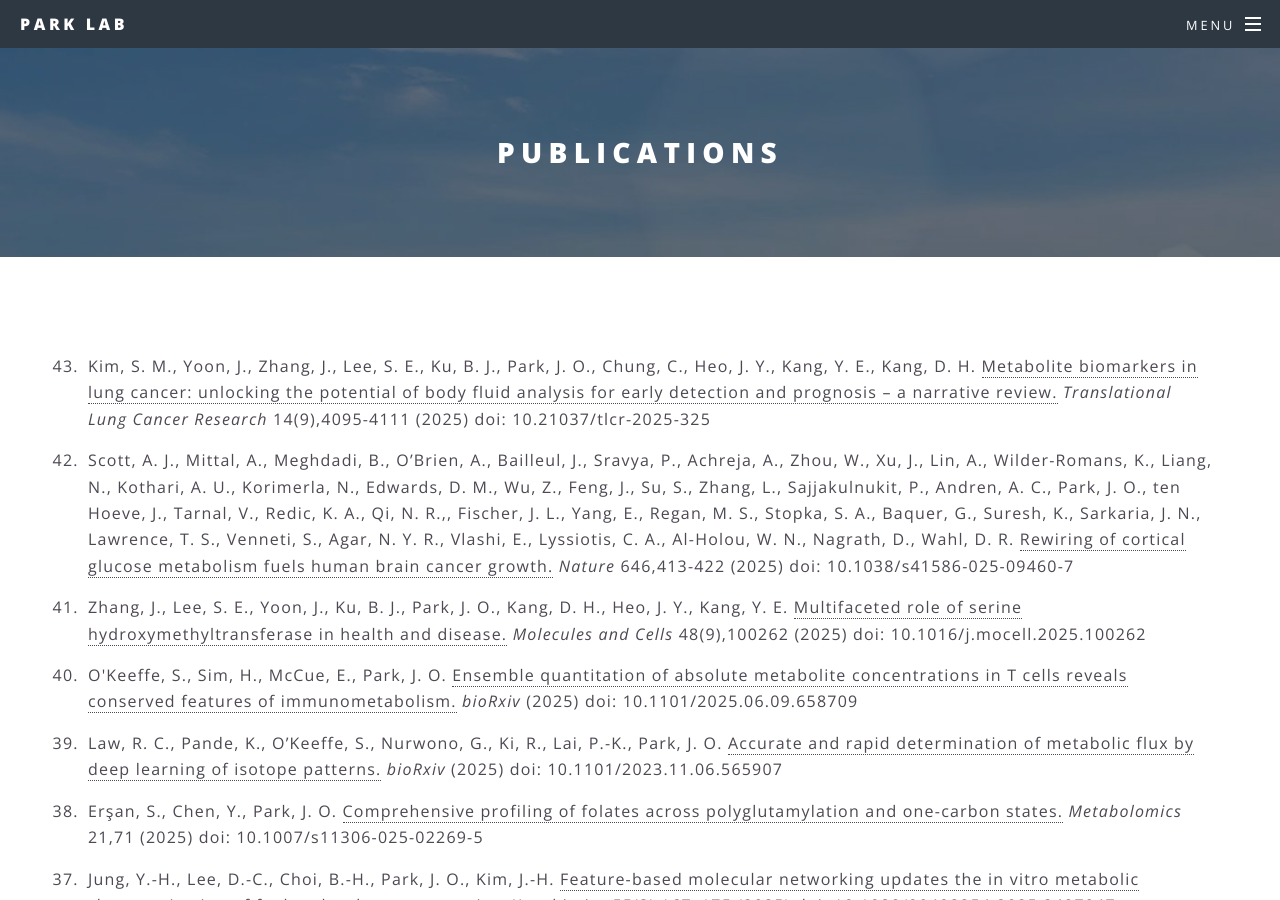
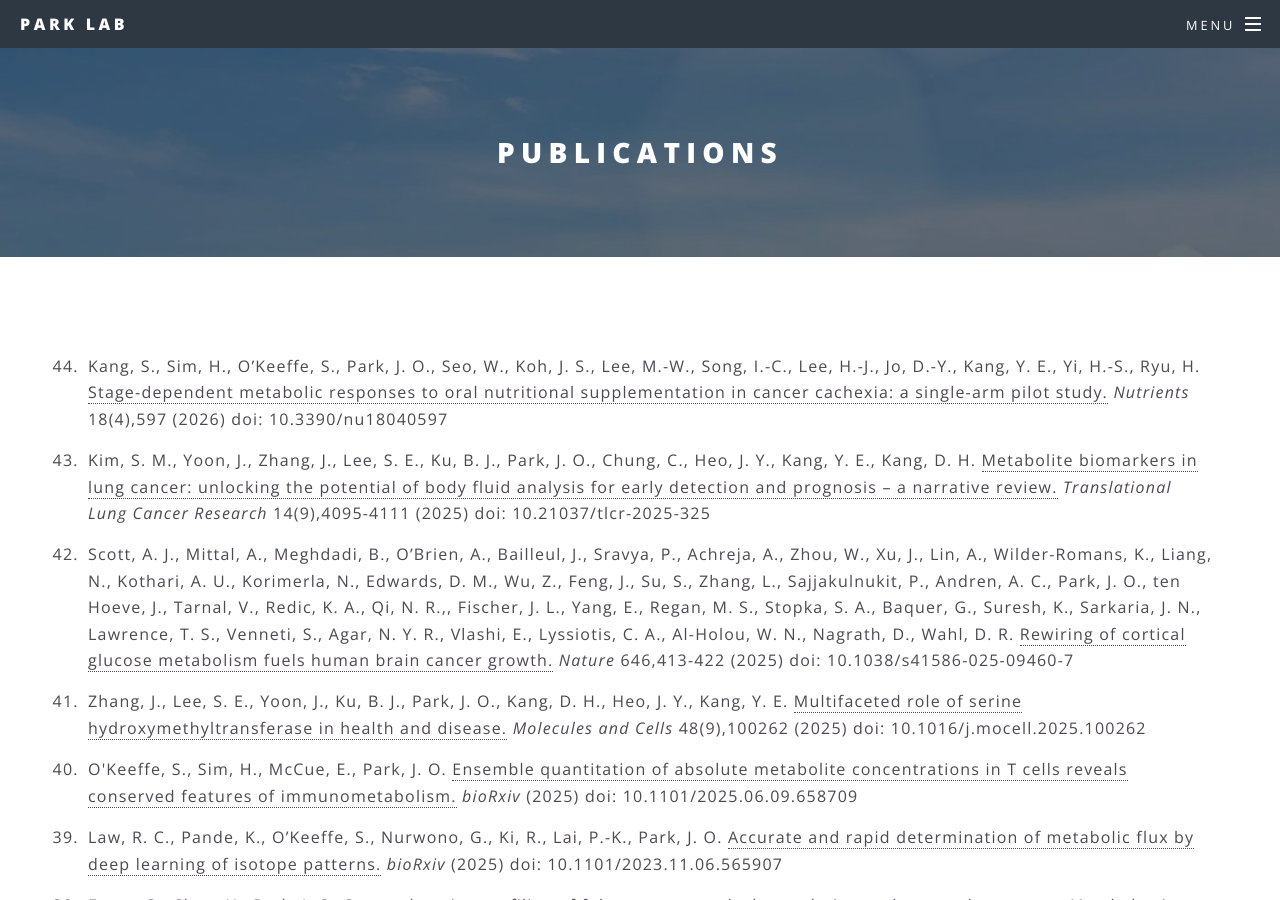
Before and after one commit to jopark/jopark.github.io, a Jekyll site: the page built from publications.html, in a window 1280 px wide and 900 px high. Built offline with Jekyll 4.4.1, drawn with Linux system fonts in a browser that asks for light colours.

Commit message:
update publications, photos, and members

```diff
--- a/photos.html
+++ b/photos.html
@@ -6,6 +6,9 @@ title: Photos
 <section>
 	<!-- <div class="container"> -->
 		<div class="card-columns">
+			<div class="card">
+				<span class="image fit"><a href="images/group/20260204_131844.jpg"><img src="images/group/20260204_131844.jpg" alt="" /><p class="title">Farewell lunch for Da Hyun</br> February 2026</p></a></span>
+			</div>
 			<div class="card">
 				<span class="image fit"><a href="images/group/20260114.jpg"><img src="images/group/20260114.jpg" alt="" /><p class="title">Post-lab cleanup lunch</br> January 2026</p></a></span>
 			</div>
--- a/publications.html
+++ b/publications.html
@@ -4,6 +4,7 @@ title: Publications
 ---
 
 <ol reversed class="ul2">
+<li>Kang, S., Sim, H., O’Keeffe, S.,  Park, J. O., Seo, W., Koh, J. S., Lee, M.-W., Song, I.-C., Lee, H.-J., Jo, D.-Y., Kang, Y. E., Yi, H.-S., Ryu, H.  <a href="https://doi.org/10.3390/nu18040597">Stage-dependent metabolic responses to oral nutritional supplementation in cancer cachexia: a single-arm pilot study.</a> <i>Nutrients</i> 18(4),597 (2026) doi: 10.3390/nu18040597</li>
 <li>Kim, S. M., Yoon, J., Zhang, J., Lee, S. E., Ku, B. J., Park, J. O., Chung, C., Heo, J. Y., Kang, Y. E., Kang, D. H.  <a href="https://doi.org/10.21037/tlcr-2025-325">Metabolite biomarkers in lung cancer: unlocking the potential of body fluid analysis for early detection and prognosis – a narrative review.</a> <i>Translational Lung Cancer Research</i> 14(9),4095-4111 (2025) doi: 10.21037/tlcr-2025-325</li>
 <li>Scott, A. J., Mittal, A., Meghdadi, B., O’Brien, A., Bailleul, J., Sravya, P., Achreja, A., Zhou, W., Xu, J., Lin, A., Wilder-Romans, K., Liang, N., Kothari, A. U., Korimerla, N., Edwards, D. M., Wu, Z., Feng, J., Su, S., Zhang, L., Sajjakulnukit, P., Andren, A. C., Park, J. O., ten Hoeve, J., Tarnal, V., Redic, K. A., Qi, N. R.,, Fischer, J. L., Yang, E., Regan, M. S., Stopka, S. A., Baquer, G., Suresh, K., Sarkaria, J. N., Lawrence, T. S., Venneti, S., Agar, N. Y. R., Vlashi, E., Lyssiotis, C. A., Al-Holou, W. N., Nagrath, D., Wahl, D. R.  <a href="https://www.nature.com/articles/s41586-025-09460-7">Rewiring of cortical glucose metabolism fuels human brain cancer growth.</a> <i>Nature</i> 646,413-422 (2025) doi: 10.1038/s41586-025-09460-7</li>
 <li>Zhang, J., Lee, S. E., Yoon, J., Ku, B. J., Park, J. O., Kang, D. H., Heo, J. Y., Kang, Y. E.  <a href="https://doi.org/10.1016/j.mocell.2025.100262">Multifaceted role of serine hydroxymethyltransferase in health and disease.</a> <i>Molecules and Cells</i> 48(9),100262 (2025) doi: 10.1016/j.mocell.2025.100262</li>
```
Also changed, not shown: members.html (+10 -10 lines), 1 other file.
